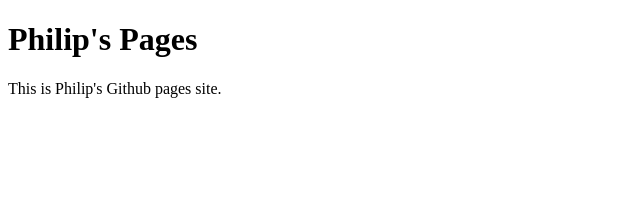
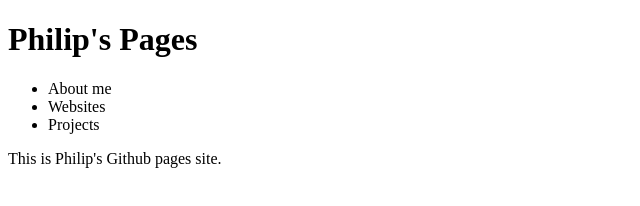
Before and after one commit to Philip-Jorgensen/Philip-Jorgensen.github.io, a plain HTML site: page index.html in a window 1280 px wide. Shown: the whole page, without its empty margins (0-640 px from the left). Drawn offline with Linux system fonts and the light colour scheme.

Commit message:
Update index.html

```diff
--- a/index.html
+++ b/index.html
@@ -8,6 +8,14 @@
 </head>
 <body>
    <h1>Philip's Pages</h1>
+
+    <ul class="navbar">
+        <li class="navbar-element"> About me </li>
+        <li class="navbar-element"> Websites </li>
+        <li class="navbar-element"> Projects </li>
+    </ul>
    This is Philip's Github pages site.
+
+
 </body>
 </html>
```
